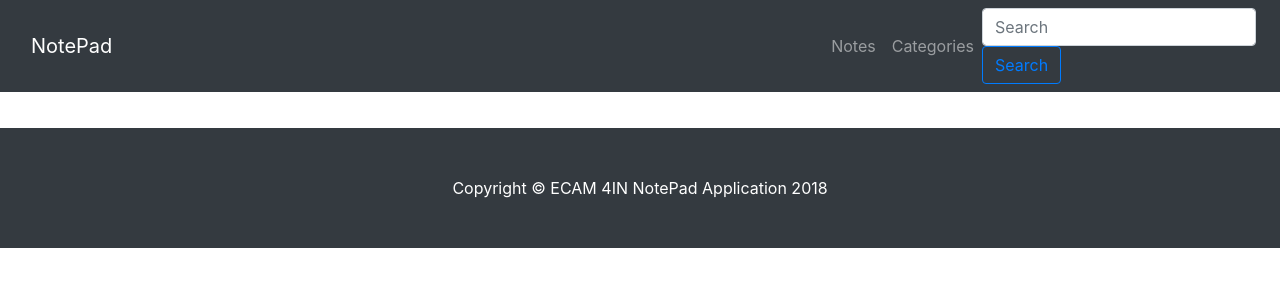
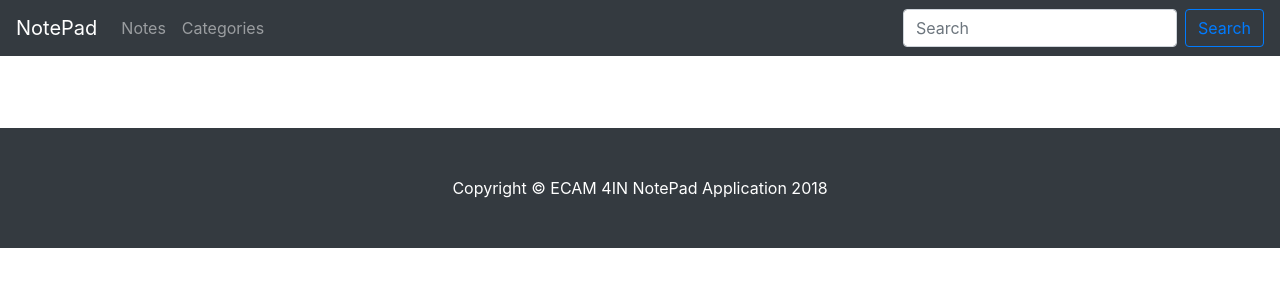
Before and after one commit to bluebeel/ecam4in-sf-notepad, a Symfony app: template templates/base.html.twig in a window 1280 px wide. Shown: the top 300 px of the page. Run offline with Twig, Linux system fonts and the light colour scheme; the template is opened without the code that fills it, so the values that code supplies are empty; style sheets or scripts are compiled from the project's sources; some libraries are stand-ins or nearby versions.

Commit message:
Update header symfony base html file

```diff
--- a/templates/base.html.twig
+++ b/templates/base.html.twig
@@ -8,18 +8,16 @@
     </head>
     <body>
     <!-- Navigation -->
-    <nav class="navbar navbar-expand-lg navbar-dark bg-dark fixed-top">
-        <div class="container">
+    <header>
+      <nav class="navbar navbar-expand-md navbar-dark fixed-top bg-dark">
         <a class="navbar-brand" href="{{ path('notes') }}">NotePad</a>
-        </div>
-        <button class="navbar-toggler" type="button" data-toggle="collapse" data-target="#navbarResponsive" aria-controls="navbarResponsive" aria-expanded="false" aria-label="Toggle navigation">
+        <button class="navbar-toggler" type="button" data-toggle="collapse" data-target="#navbarCollapse" aria-controls="navbarCollapse" aria-expanded="false" aria-label="Toggle navigation">
           <span class="navbar-toggler-icon"></span>
         </button>
-        <div class="collapse navbar-collapse" id="navbarResponsive">
-            <ul class="navbar-nav ml-auto">
+        <div class="collapse navbar-collapse" id="navbarCollapse">
+          <ul class="navbar-nav mr-auto">
             <li class="nav-item">
-                    <a class="nav-link" href="{{ path('notes') }}">Notes
-                    </a>
+              <a class="nav-link" href="{{ path('notes') }}">Notes</a>
             </li>
             <li class="nav-item">
               <a class="nav-link" href="{{ path('categories') }}">Categories</a>
@@ -31,6 +29,7 @@
           </form>
         </div>
       </nav>
+    </header>
 
     <!-- Page Content -->
     <div class="container">
```
Lines whose indentation alone changed are shown as unchanged.
